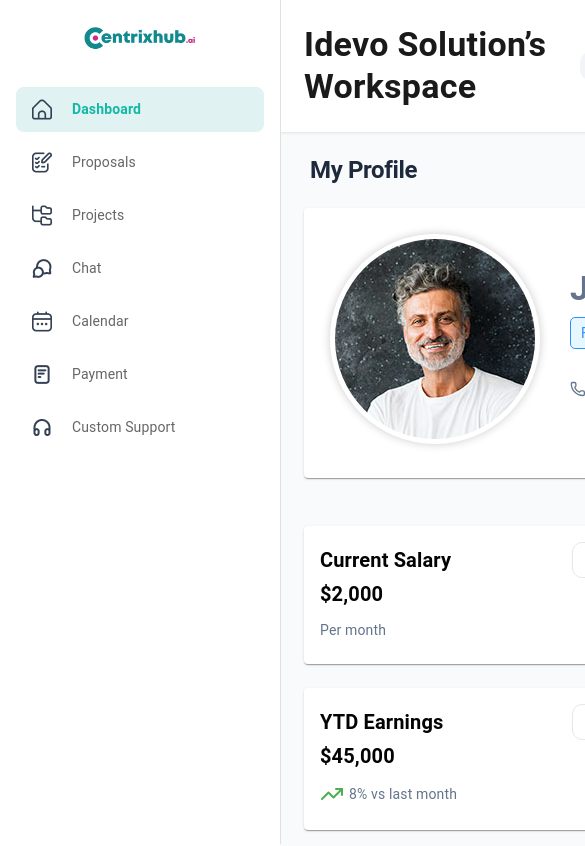
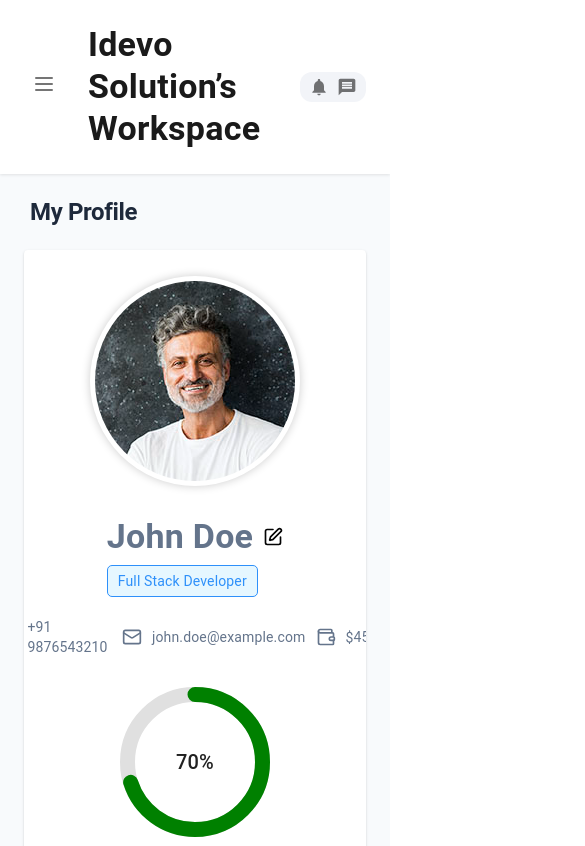
Before and after one commit to intZaibi/IdovoTask, a React (Vite) app: page / in a window 390 px wide. Shown: the top 846 px of the page, 585 px wide, since content can reach past the window. Built offline with nearby package versions, Linux system fonts and the light colour scheme.

Commit message:
making responsive

```diff
--- a/components/Header.tsx
+++ b/components/Header.tsx
@@ -1,7 +1,8 @@
-import { Box, ListItemIcon, Paper, styled, Typography } from "@mui/material";
+import { Box, IconButton, ListItemIcon, Paper, styled, Typography } from "@mui/material";
 import { Notifications, Message } from "@mui/icons-material";
+import { MenuIcon } from "lucide-react";
 
-export default function Header({ title }: { title: string }) {
+export default function Header({ title, isOpen, setIsOpen }: { title: string, isOpen: boolean, setIsOpen: (isOpen: boolean) => void }) {
   const HeaderContainer = styled(Paper)`
     padding: 24px;
     margin-bottom: 24px;
@@ -19,6 +20,14 @@ export default function Header({ title }: { title: string }) {
         }}
       >
         <Box sx={{ display: "flex", alignItems: "center", gap: 3 }}>
+          <IconButton
+            sx={{
+              display: { xs: "block", md: "none" }
+            }}
+            onClick={() => setIsOpen(!isOpen)}
+          >
+            <MenuIcon />
+          </IconButton>
           <Typography variant="h4" sx={{ fontWeight: 600, color: "#1a1a1a" }}>
             {title}
           </Typography>
--- a/components/Page1/ProfileDetails.tsx
+++ b/components/Page1/ProfileDetails.tsx
@@ -24,9 +24,10 @@ export default function ProfileDetails() {
               backgroundColor: "#fff",
               padding: "10px",
               borderRadius: "10px",
+              flexDirection: {xs: "column", md: "row"},
             }}
           >
-            <Box sx={{ display: "flex", gap: "30px", alignItems: "center" }}>
+            <Box sx={{ display: "flex", gap: "30px", alignItems: "center", flexDirection: {xs: "column", md: "row"}, marginBottom: {xs: "30px", md: "0px"} }}>
               <Box
                 sx={{
                   height: "200px",
@@ -52,6 +53,7 @@ export default function ProfileDetails() {
                   display: "flex",
                   flexDirection: "column",
                   gap: "20px",
+                  alignItems: {xs: "center", md: "flex-start"},
                 }}
               >
                 <Box
--- a/components/Page1/QuickReportCard.tsx
+++ b/components/Page1/QuickReportCard.tsx
@@ -33,7 +33,7 @@ export default function QuickReportCard() {
     <Box sx={{ p: 3 }}>
           <Grid container spacing={3}>
             {data.map((item, index) => (
-              <Grid size={{ xs: 12, sm: 6, md: 4 }} key={index}>
+              <Grid size={{ xs: 12, md: 4 }} key={index}>
                 <StyledCard>
                   <CardContent>
                     <Box sx={{ display: "flex", justifyContent: "space-between", alignItems: "center" }}>
--- a/components/Page1/SalaryStatement.tsx
+++ b/components/Page1/SalaryStatement.tsx
@@ -1,4 +1,11 @@
-import { Box, Card, CardContent, styled, Typography } from "@mui/material";
+import {
+  Box,
+  Card,
+  CardContent,
+  IconButton,
+  styled,
+  Typography,
+} from "@mui/material";
 import { Calendar, Check, DownloadIcon, Eye, FileText } from "lucide-react";
 import { Button } from "@mui/material";
 
@@ -98,6 +105,7 @@ export default function SalaryStatement() {
                         gap: "20px",
                       }}
                     >
+                      <Box sx={{display: {xs: "block", md: "none"}, marginRight: "10px"}}>
                         <Calendar
                           style={{
                             width: "30px",
@@ -108,6 +116,7 @@ export default function SalaryStatement() {
                             strokeWidth: 1.5,
                           }}
                         />
+                      </Box>
                       <Box
                         sx={{
                           display: "flex",
@@ -187,13 +196,17 @@ export default function SalaryStatement() {
                             border: "1px solid #2E90FA",
                           }}
                         >
+                          <IconButton
+                            sx={{ display: { xs: "none", md: "block" } }}
+                          >
                             <Check
                               style={{
                                 color: "#2E90FA",
                                 width: "16px",
                                 height: "16px",
                               }}
-                          />{" "}
+                            />
+                          </IconButton>
                           {item.status}
                         </Typography>
                         <Button
@@ -211,7 +224,14 @@ export default function SalaryStatement() {
                           }}
                         >
                           <Eye style={{ width: "20px", height: "20px" }} />{" "}
-                          <span style={{ marginLeft: "5px" }}>View</span>
+                          <Typography
+                            sx={{
+                              marginLeft: { xs: "5px", md: "0px" },
+                              display: { xs: "none", md: "block" },
+                            }}
+                          >
+                            View
+                          </Typography>
                         </Button>
                         <Button
                           variant="outlined"
@@ -229,8 +249,15 @@ export default function SalaryStatement() {
                         >
                           <DownloadIcon
                             style={{ width: "20px", height: "20px" }}
-                          />{" "}
-                          <span style={{ marginLeft: "5px" }}>Download</span>
+                          />
+                          <Typography
+                            sx={{
+                              marginLeft: { xs: "5px", md: "0px" },
+                              display: { xs: "none", md: "block" },
+                            }}
+                          >
+                            Download
+                          </Typography>
                         </Button>
                       </Box>
                     </Box>
--- a/components/Sidebar.tsx
+++ b/components/Sidebar.tsx
@@ -1,7 +1,8 @@
-import { Box, Drawer, List, ListItem, ListItemIcon, ListItemText } from '@mui/material'
+import { Box, Drawer, IconButton, List, ListItem, ListItemIcon, ListItemText } from '@mui/material'
 import styled from '@emotion/styled'
+import { X } from 'lucide-react'
 
-export default function Sidebar({sidebarItems}: any) {
+export default function Sidebar({sidebarItems, setIsOpen}: any) {
     const StyledDrawer = styled(Drawer)`
   .MuiDrawer-paper {
     width: 280px;
@@ -23,6 +24,9 @@ export default function Sidebar({sidebarItems}: any) {
     <StyledDrawer variant="permanent">
     <LogoContainer>
       <img style={{width: "100%"}} src="/logo.png" alt="logo" />
+      <IconButton sx={{display: {xs: "block", md: "none"}}} size="small" onClick={() => setIsOpen(false)}>
+        <X />
+      </IconButton>
     </LogoContainer>
 
     <List sx={{ px: 2 }}>
--- a/src/Pages/MyProfile.tsx
+++ b/src/Pages/MyProfile.tsx
@@ -10,21 +10,31 @@ import RevenueReport from "../../components/Page1/RevenueReport";
 import SalaryStatement from "../../components/Page1/SalaryStatement";
 import ProfileDetails from "../../components/Page1/ProfileDetails";
 import QuickReportCard from "../../components/Page1/QuickReportCard";
+import { useState } from "react";
 
 const MainContent = styled(Box)`
-  margin-left: 280px;
   min-height: 100vh;
   background-color: #f8fafc;
 `;
 
 export default function Page1() {
+  const [isOpen, setIsOpen] = useState(false);
   return (
     <Box sx={{ display: "flex", width: "100vw" }}>
-      <Sidebar sidebarItems={sidebarItems} />
+      <Box
+        sx={{
+          display: {
+            xs: isOpen ? "block" : "none",
+            md: "block"
+          }
+        }}
+      >
+        <Sidebar setIsOpen={setIsOpen} sidebarItems={sidebarItems} />
+      </Box>
 
       {/* Main Content */}
-      <MainContent sx={{ width: "100%" }}>
-        <Header title="Idevo Solution’s Workspace" />
+      <MainContent sx={{ width: "100vw", marginLeft: {xs: "0px", md: "280px"} }}>
+        <Header title="Idevo Solution’s Workspace" isOpen={isOpen} setIsOpen={setIsOpen} />
         <Typography
           variant="h1"
           sx={{
```
Lines whose indentation alone changed are shown as unchanged.
